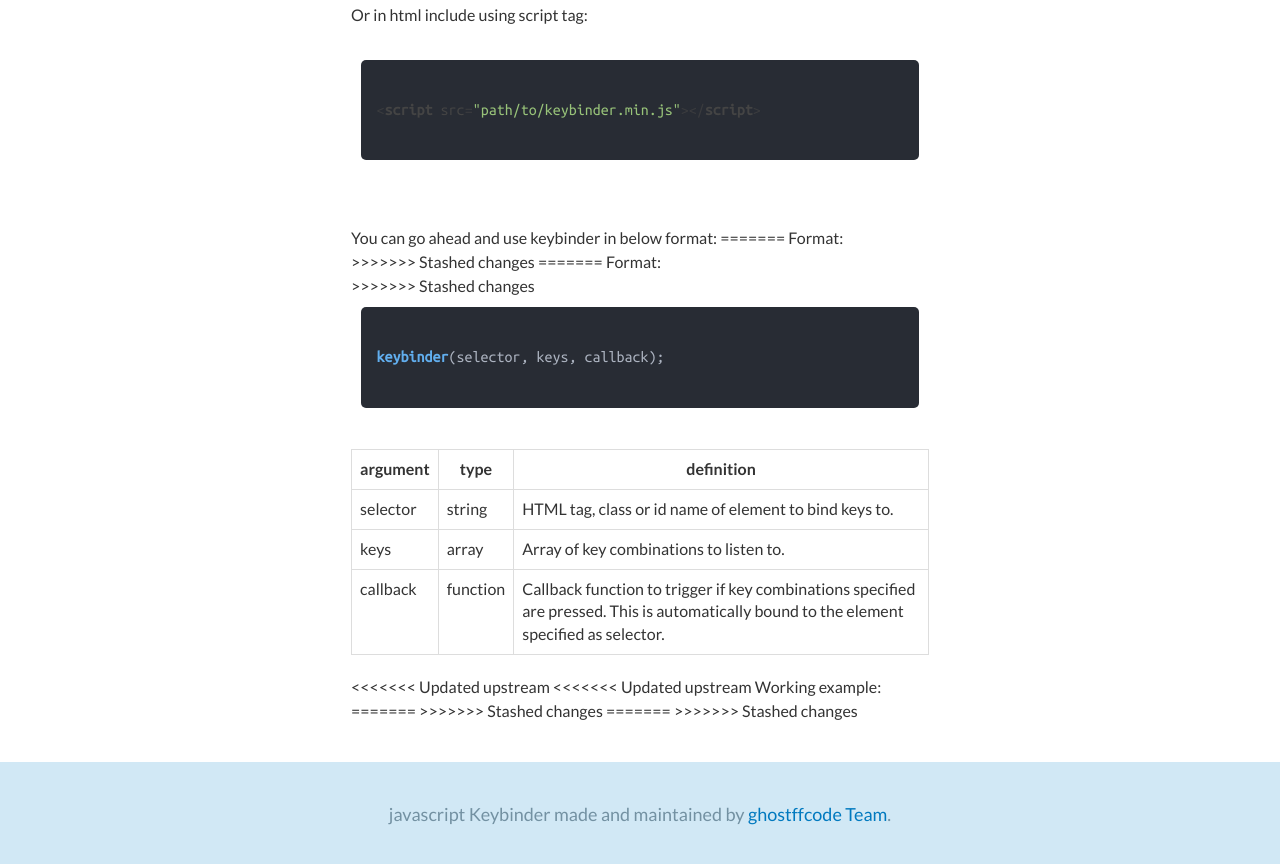
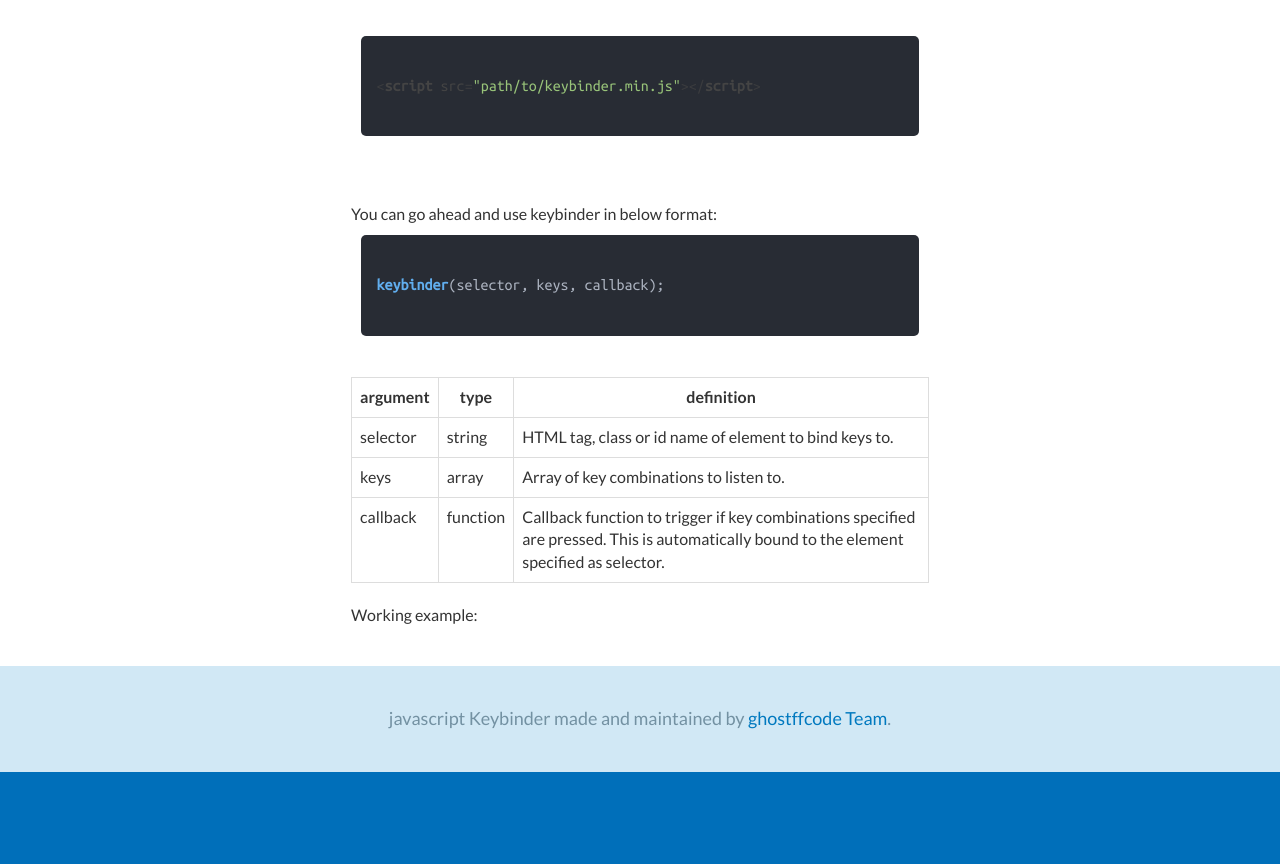
Before and after one commit to ghostffcode/keybinder, a plain HTML site: page index.html in a window 1280 px wide. Shown: the part 750-1614 px from the top of the page. After the commit the page ends 1522 px from the top, so only its background shows below. Drawn offline with nearby package versions, Linux system fonts and the light colour scheme; a script that the page names is missing.

Commit message:
initial commit

```diff
--- a/index.html
+++ b/index.html
@@ -68,8 +68,6 @@
     <section class="main bg">
         <div class="container">
             <div class="row sampleCode">
-<<<<<<< Updated upstream
-<<<<<<< Updated upstream
               <h3>To use:</h3>
               <div>
                 After installation, include the javascript file, in node use:
@@ -87,14 +85,7 @@ const keybinder = require("keybinder");
               </div>
               <div>
                 You can go ahead and use keybinder in below format:
-=======
-              Format:
               <div>
->>>>>>> Stashed changes
-=======
-              Format:
-              <div>
->>>>>>> Stashed changes
                 <pre><code class="javascript">
 keybinder(selector, keys, callback);
                 </code></pre>
@@ -122,13 +113,7 @@ keybinder(selector, keys, callback);
                 </table>
               </div>
               <div>
-<<<<<<< Updated upstream
-<<<<<<< Updated upstream
                 Working example:
-=======
->>>>>>> Stashed changes
-=======
->>>>>>> Stashed changes
                 <script async src="//jsfiddle.net/ghostffcode/Lgrbxq4L/6/embed/js,html,result/dark/"></script>
               </div>
             </div>
```
